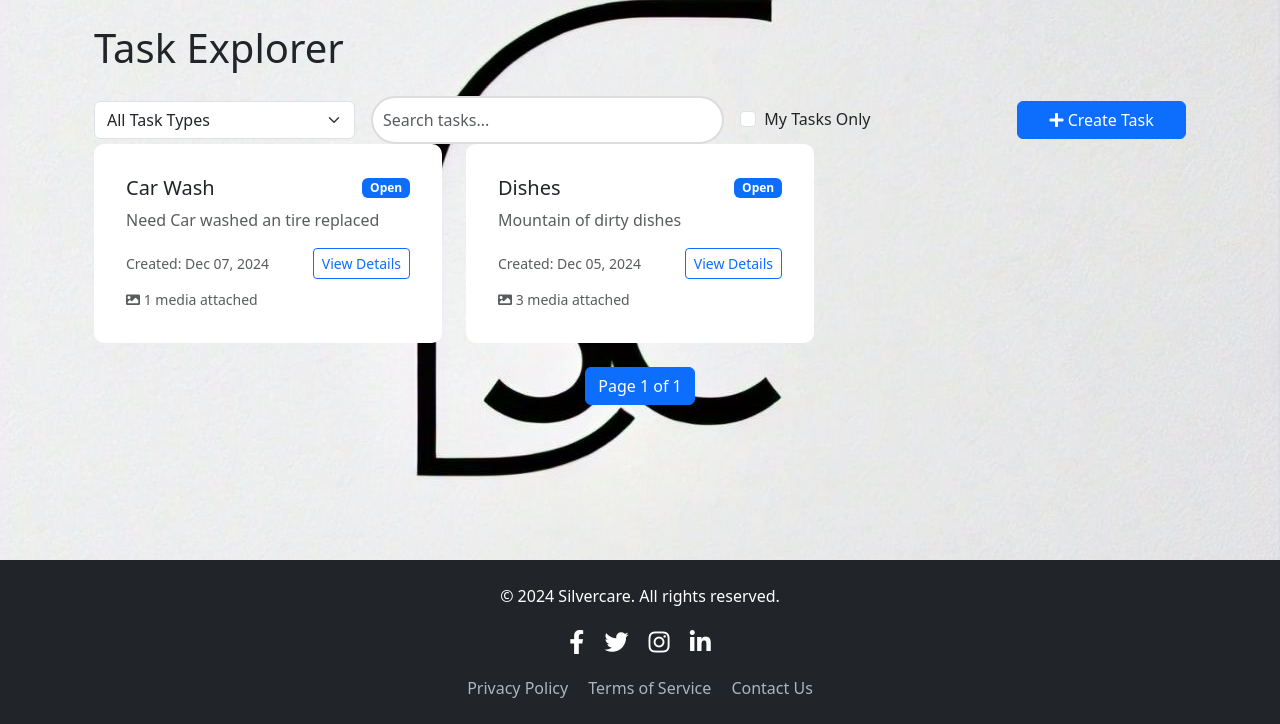
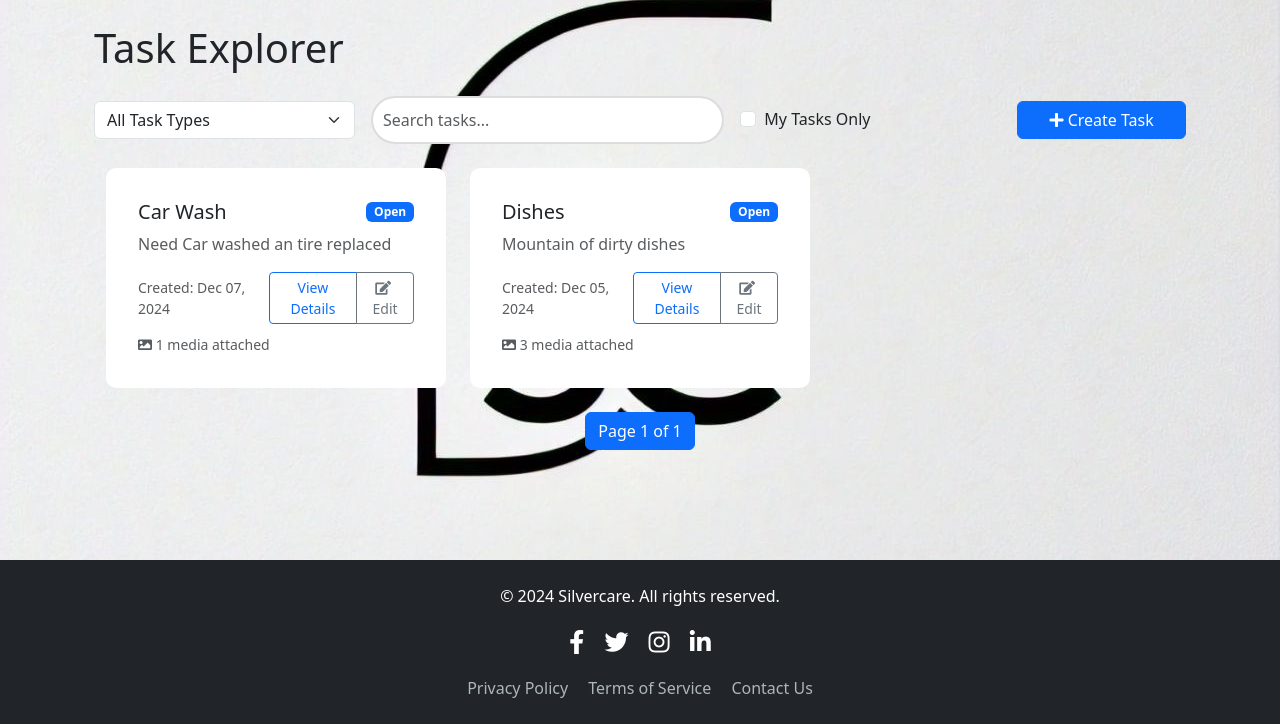
Before and after one commit to CodeLord2020/SilverCare, a Django app: page /tasks/ in a window 1280 px wide. Shown: the part 76-800 px from the top of the page. Run offline with Django 5.2, Linux system fonts and the light colour scheme; a user stored in the database is signed in; data comes from the database, SQL or seed files in the repository; some libraries are stand-ins or nearby versions.

Commit message:
templates adjustments1

```diff
--- a/eldertasks/views.py
+++ b/eldertasks/views.py
@@ -49,7 +49,8 @@ class TaskListView(LoginRequiredMixin, ListView):
         if search_query:
             queryset = queryset.filter(
                 Q(title__icontains=search_query) |
-                Q(description__icontains=search_query)
+                Q(description__icontains=search_query) |
+                Q(location__icontains=search_query)
             )
 
         return queryset
--- a/templates/tasks/task_list_partial.html
+++ b/templates/tasks/task_list_partial.html
@@ -1,3 +1,5 @@
+
+<div class="container py-4">
     <div class="row">
         {% if tasks %}
             {% for task in tasks %}
@@ -21,9 +23,16 @@
                                 <small class="text-muted">
                                     Created: {{ task.created_at|date:"M d, Y" }}
                                 </small>
+                                <div class="btn-group" role="group">
                                     <a href="{% url 'tasks:task_detail' task.id %}" class="btn btn-sm btn-outline-primary">
                                         View Details
                                     </a>
+                                    {% if user == task.elder %}
+                                        <a href="{% url 'tasks:task_edit' task.id %}" class="btn btn-sm btn-outline-secondary">
+                                            <i class="fas fa-edit me-1"></i>Edit
+                                        </a>
+                                    {% endif %}
+                                </div>
                             </div>
                             {% if task.taskmedia.exists %}
                                 <div class="mt-2">
@@ -89,3 +98,4 @@
             </div>
         {% endif %}
     </div>
+</div>
```
Lines whose indentation alone changed are shown as unchanged.
